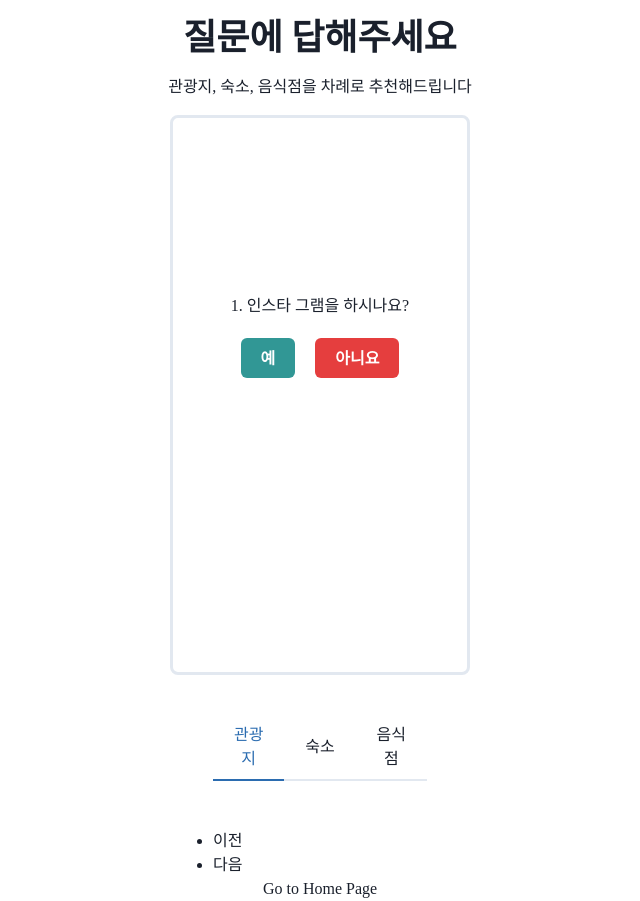
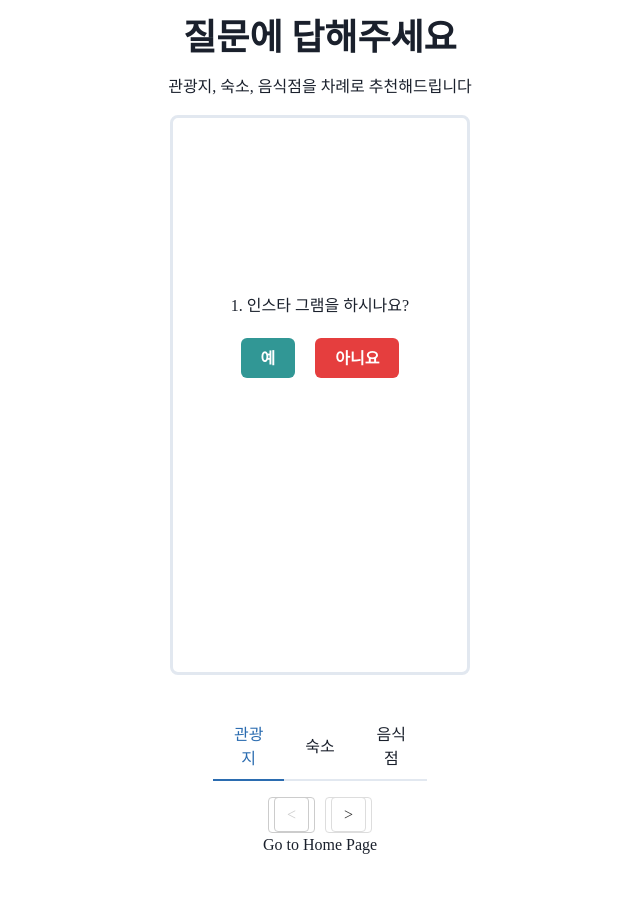
Before and after one commit to hunsuk/jeju_recommend, a React (Create React App) app in the folder frontend/: page /question in a window 1280 px wide. Shown: the whole page, without its empty margins (320-960 px from the left). After the commit the page ends 857 px from the top, so only its background shows below. Built offline with nearby package versions, Linux system fonts and the light colour scheme; a web font is replaced by a local one.

Commit message:
Fix: pagination 수정

```diff
--- a/frontend/src/Components/RecommendationTabs.js
+++ b/frontend/src/Components/RecommendationTabs.js
@@ -1,13 +1,7 @@
-import React from "react";
-import {
-  VStack,
-  TabPanel,
-  TabPanels,
-  Tabs,
-  TabList,
-  Tab,
-} from "@chakra-ui/react";
+import React, { useState } from "react";
+import { VStack, TabPanels, Tabs, TabList, Tab, Box } from "@chakra-ui/react";
 import ReactPaginate from "react-paginate";
+import "./pagination.css";
 
 const RecommendationTabs = ({
   destinations,
@@ -17,49 +11,65 @@ const RecommendationTabs = ({
   renderItems,
   handlePageClick,
 }) => {
+  const [activeTab, setActiveTab] = useState("destinations");
+
+  const handleTabChange = (tab) => {
+    setActiveTab(tab);
+  };
+
+  const getActiveData = () => {
+    switch (activeTab) {
+      case "lodgings":
+        return lodgings;
+      case "foodStores":
+        return foodStores;
+      default:
+        return destinations;
+    }
+  };
+
+  const activeData = getActiveData();
+  const pageCount =
+    activeTab === "lodgings"
+      ? Math.ceil(lodgings.length / itemsPerPage)
+      : activeTab === "foodStores"
+      ? Math.ceil(foodStores.length / itemsPerPage)
+      : Math.ceil(activeData.length / itemsPerPage);
+
+  const handlePageChange = (selected) => {
+    handlePageClick(selected);
+  };
+
   return (
     <Tabs isFitted>
       <TabList mb="4" style={{ flexDirection: "row" }}>
-        {" "}
-        {/* 가로로 배치되도록 수정 */}
-        <Tab>관광지</Tab>
-        <Tab>숙소</Tab>
-        <Tab>음식점</Tab>
+        <Tab onClick={() => handleTabChange("destinations")}>관광지</Tab>
+        <Tab onClick={() => handleTabChange("lodgings")}>숙소</Tab>
+        <Tab onClick={() => handleTabChange("foodStores")}>음식점</Tab>
       </TabList>
       <TabPanels>
-        <TabPanel>
-          {destinations.length > 0 && (
+        {activeData.length > 0 && (
           <VStack spacing={4} align="center">
-              {renderItems(destinations)}
+            {activeTab === "lodgings" && renderItems(lodgings)}
+            {activeTab === "destinations" && renderItems(destinations)}
+            {activeTab === "foodStores" && renderItems(foodStores)}
           </VStack>
         )}
-        </TabPanel>
-        <TabPanel>
-          {lodgings.length > 0 && (
-            <VStack spacing={4} align="center">
-              {renderItems(lodgings)}
-            </VStack>
-          )}
-        </TabPanel>
-        <TabPanel>
-          {foodStores.length > 0 && (
-            <VStack spacing={4} align="center">
-              {renderItems(foodStores)}
-            </VStack>
-          )}
-        </TabPanel>
       </TabPanels>
+      <Box mt={4} display="flex" justifyContent="center" alignItems="center">
         <ReactPaginate
-        pageCount={Math.ceil(destinations.length / itemsPerPage)} // 아무 배열이나 사용 (여기서는 destinations)
-        pageRangeDisplayed={3}
+          pageCount={pageCount}
+          pageRangeDisplayed={1}
           marginPagesDisplayed={1}
-        onPageChange={handlePageClick}
+          onPageChange={handlePageChange}
           containerClassName={"pagination"}
           activeClassName={"active"}
-        previousLabel={"이전"}
-        nextLabel={"다음"}
+          previousLabel={"<"}
+          nextLabel={">"}
         />
+      </Box>
     </Tabs>
   );
 };
+
 export default RecommendationTabs;
--- /dev/null
+++ b/frontend/src/Components/pagination.css
@@ -0,0 +1,59 @@
+/* styles/pagination.css */
+
+.pagination {
+  display: flex;
+  justify-content: center;
+  list-style: none;
+  padding: 0;
+}
+
+.pagination li {
+  display: inline-block;
+  margin: 0 5px;
+  cursor: pointer;
+}
+
+.pagination a {
+  color: #333;
+  text-decoration: none;
+  padding: 8px 12px;
+  border: 1px solid #ddd;
+  border-radius: 4px;
+}
+
+.pagination a:hover {
+  background-color: #f4f4f4;
+}
+
+.pagination .active a {
+  background-color: teal;
+  color: #fff;
+}
+
+.pagination .disabled a {
+  pointer-events: none;
+  color: #ccc;
+  border-color: #ccc;
+}
+
+.pagination .previous,
+.pagination .next {
+  display: inline-block;
+  margin: 0 5px;
+  padding: 5px 5px;
+  border: 1px solid #ddd;
+  border-radius: 4px;
+  cursor: pointer;
+}
+
+.pagination .previous:hover,
+.pagination .next:hover {
+  background-color: #f4f4f4;
+}
+
+.pagination .previous.disabled,
+.pagination .next.disabled {
+  pointer-events: none;
+  color: #ccc;
+  border-color: #ccc;
+}
--- a/frontend/src/Pages/QuestionListPage.js
+++ b/frontend/src/Pages/QuestionListPage.js
@@ -34,10 +34,10 @@ const QuestionListPage = () => {
   // 서버에 응답 전송 및 받기
   const sendAnswersToServer = () => {
     axios
-      .post("http://localhost:9090/api/capstone/getResult/", { answers })
+      .post("http://52.78.163.252:9090/api/capstone/getResult/", { answers })
       .then((response) => {
         const { Destinaion, Lodging, FoodStore } = response.data;
-        console.log("click Button")
+        console.log("click Button");
         // 각 배열을 상태로 업데이트
         setDestinations(Destinaion);
         setLodgings(Lodging);
@@ -90,7 +90,6 @@ const QuestionListPage = () => {
           renderItems={renderItems}
           handlePageClick={handlePageClick}
         />
-
       </VStack>
       <Link to="/">Go to Home Page</Link>
     </Container>
```
Lines whose indentation alone changed are shown as unchanged.
